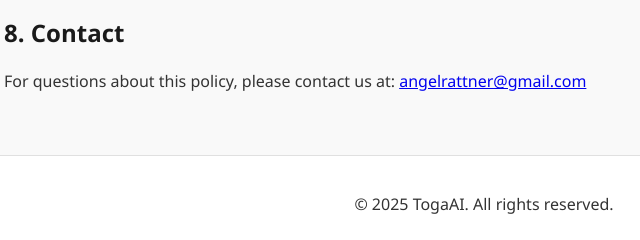
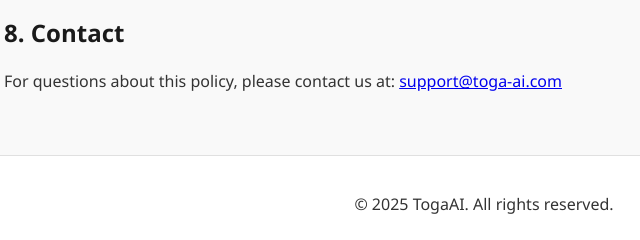
Before and after one commit to TogaAi/Toga-Info, a plain HTML site: page privacy-policy/index.html in a window 1280 px wide. Shown: the part 1211-1451 px from the top of the page, 156-796 px from the left. Drawn offline with Linux system fonts and the light colour scheme.

Commit message:
Update index.html

```diff
--- a/privacy-policy/index.html
+++ b/privacy-policy/index.html
@@ -110,7 +110,7 @@
         <p>We may update this Privacy Policy as necessary. Continued use of the app after updates indicates acceptance.</p>
 
         <h2>8. Contact</h2>
-        <p>For questions about this policy, please contact us at: <a href="mailto:support@toga-ai.com">angelrattner@gmail.com</a></p>
+        <p>For questions about this policy, please contact us at: <a href="mailto:support@toga-ai.com">support@toga-ai.com</a></p>
     </div>
     <footer>
         <p>&copy; 2025 TogaAI. All rights reserved.</p>
```
